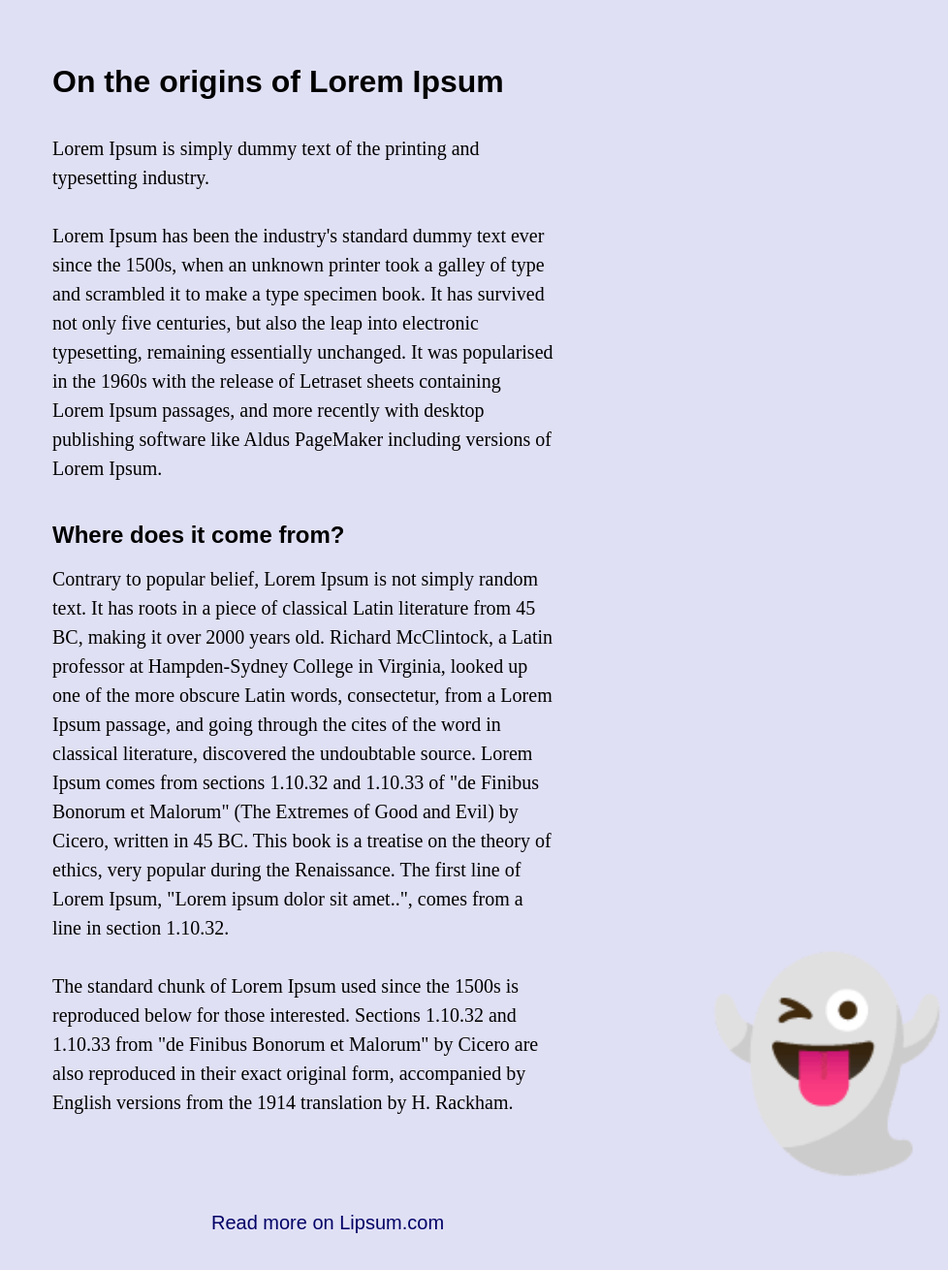
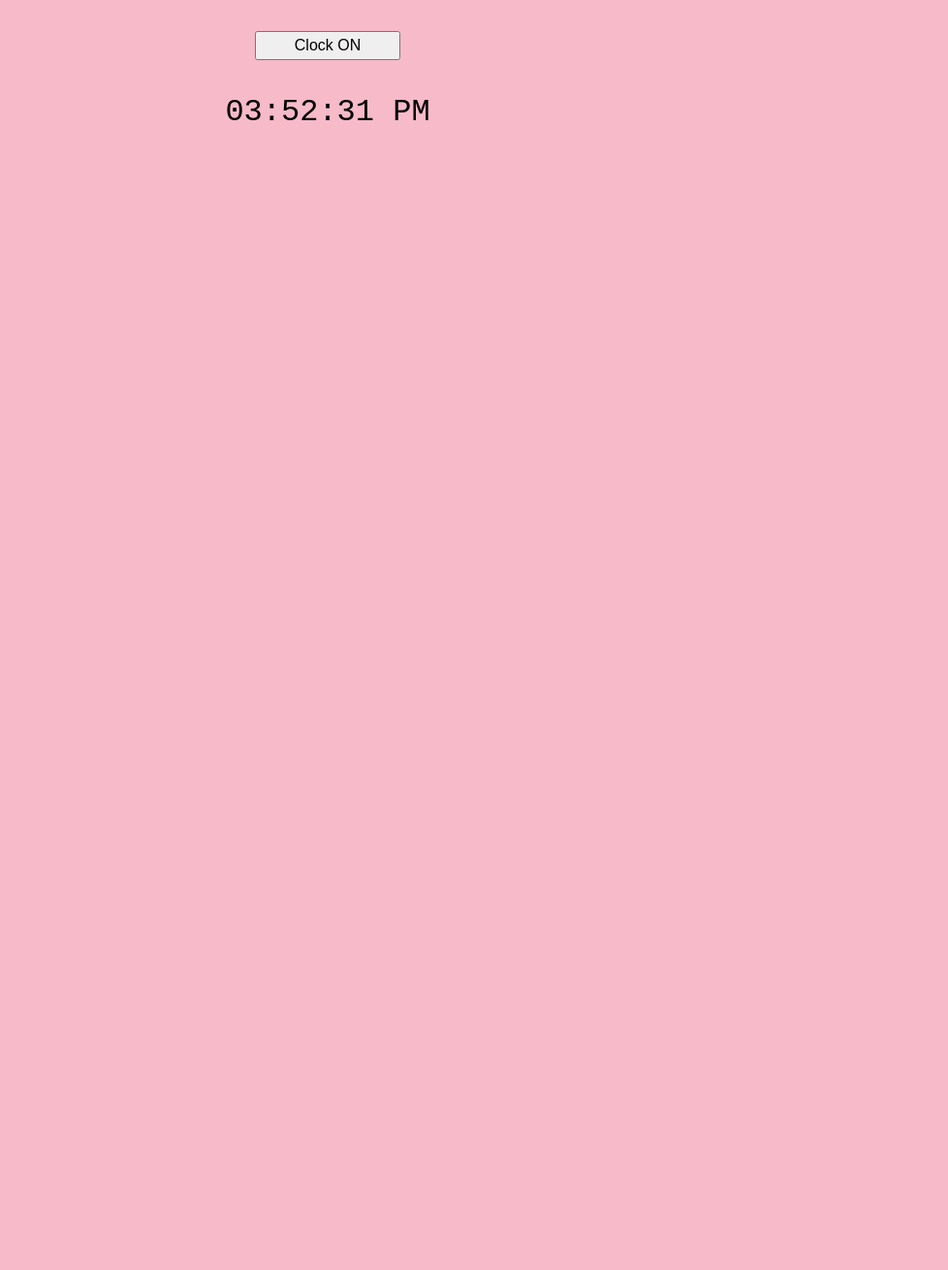
Before and after one commit to simotae14/react-joy-exercises, a React (Create React App) app: page / in a window 1280 px wide. Shown: the top 1310 px of the page at 97% size, without its empty margins (302-1280 px from the left). After the commit the page ends 800 px from the top, so only its background shows below. Built offline with nearby package versions, Linux system fonts and the light colour scheme; a web font is replaced by a local one.

Commit message:
96 Side Effect - Cleanup Functions Exercises - 03 Digital Clock

```diff
--- a/package.json
+++ b/package.json
@@ -6,8 +6,10 @@
     "@testing-library/jest-dom": "^5.17.0",
     "@testing-library/react": "^13.4.0",
     "@testing-library/user-event": "^13.5.0",
+    "date-fns": "^3.3.1",
     "react": "^18.2.0",
     "react-dom": "^18.2.0",
+    "react-feather": "^2.0.10",
     "react-scripts": "5.0.1",
     "web-vitals": "^2.1.4"
   },
--- a/src/App.js
+++ b/src/App.js
@@ -1,54 +1,21 @@
 import React from 'react';
 
-import Toasty from './Toasty';
+import Clock from './Clock'
 
 function App() {
+  const [showClock, setShowClock] = React.useState(true);
+
   return (
-    <main>
-      <article>
-        <h1>On the origins of Lorem Ipsum</h1>
-        <p>
-          Lorem Ipsum is simply dummy text of the printing and typesetting
-          industry.
-        </p>
-        <p>
-          Lorem Ipsum has been the industry's standard dummy text ever since the
-          1500s, when an unknown printer took a galley of type and scrambled it to
-          make a type specimen book. It has survived not only five centuries, but
-          also the leap into electronic typesetting, remaining essentially
-          unchanged. It was popularised in the 1960s with the release of Letraset
-          sheets containing Lorem Ipsum passages, and more recently with desktop
-          publishing software like Aldus PageMaker including versions of Lorem
-          Ipsum.
-        </p>
-        <h2>Where does it come from?</h2>
-        <p>
-          Contrary to popular belief, Lorem Ipsum is not simply random text. It
-          has roots in a piece of classical Latin literature from 45 BC, making it
-          over 2000 years old. Richard McClintock, a Latin professor at
-          Hampden-Sydney College in Virginia, looked up one of the more obscure
-          Latin words, consectetur, from a Lorem Ipsum passage, and going through
-          the cites of the word in classical literature, discovered the
-          undoubtable source. Lorem Ipsum comes from sections 1.10.32 and 1.10.33
-          of "de Finibus Bonorum et Malorum" (The Extremes of Good and Evil) by
-          Cicero, written in 45 BC. This book is a treatise on the theory of
-          ethics, very popular during the Renaissance. The first line of Lorem
-          Ipsum, "Lorem ipsum dolor sit amet..", comes from a line in section
-          1.10.32.
-        </p>
-        <p>
-          The standard chunk of Lorem Ipsum used since the 1500s is reproduced
-          below for those interested. Sections 1.10.32 and 1.10.33 from "de
-          Finibus Bonorum et Malorum" by Cicero are also reproduced in their exact
-          original form, accompanied by English versions from the 1914 translation
-          by H. Rackham.
-        </p>
-      </article>
+    <>
+      <button
+        className="clock-toggle"
+        onClick={() => setShowClock(!showClock)}
+      >
+        {showClock ? 'Clock ON' : 'Clock OFF'}
+      </button>
 
-      <Toasty />
-
-      <a href="https://www.lipsum.com/">Read more on Lipsum.com</a>
-    </main>
+      {showClock && <Clock />}
+    </>
   );
 }
 
--- /dev/null
+++ b/src/Clock.js
@@ -0,0 +1,26 @@
+import React from 'react';
+import format from 'date-fns/format';
+
+function Clock() {
+  const [time, setTime] = React.useState(new Date());
+
+  React.useEffect(() => {
+    const intervalId = window.setInterval(() => {
+      console.log('tick');
+      setTime(new Date());
+    }, 1000);
+
+    // cleanup function
+    return () => {
+      window.clearInterval(intervalId);
+    };
+  }, []);
+
+  return (
+    <p className="clock">
+      {format(time, 'hh:mm:ss a')}
+    </p>
+  );
+}
+
+export default Clock;
--- a/src/Toasty.js
+++ /dev/null
@@ -1,48 +0,0 @@
-/*
-
-To stop an IntersectionObserver, you can run:
-  observer.disconnect();
-
-*/
-import React from 'react';
-
-import styles from './Toasty.module.css';
-
-function Toasty() {
-  const [isShown, setIsShown] = React.useState(false);
-
-  const wrapperRef = React.useRef();
-
-  React.useEffect(() => {
-    console.log('observe')
-    const observer = new IntersectionObserver((entries) => {
-      const [entry] = entries;
-
-      setIsShown(entry.isIntersecting);
-    });
-
-    observer.observe(wrapperRef.current);
-
-    // cleanup function
-    return () => {
-      observer.disconnect();
-    };
-  }, []);
-
-  const translateX = isShown ? '0%' : '100%';
-
-  return (
-    <div ref={wrapperRef} className={styles.wrapper}>
-      <div
-        className={styles.character}
-        style={{
-          transform: `translateX(${translateX})`,
-        }}
-      >
-        👻
-      </div>
-    </div>
-  );
-}
-
-export default Toasty;
--- a/src/Toasty.module.css
+++ /dev/null
@@ -1,11 +0,0 @@
-.wrapper {
-  position: relative;
-  pointer-events: none;
-}
-.character {
-  position: absolute;
-  right: 0;
-  bottom: 0;
-  font-size: 200px;
-  transition: transform 200ms;
-}
--- a/src/styles.css
+++ b/src/styles.css
@@ -1,37 +1,23 @@
 #root {
-  min-height: 200vh;
+  height: 200px;
 }
 body {
-  background: hsl(240deg 50% 92%);
-  padding: 0;
+  background: hsl(345deg 80% 85%);
 }
-main {
-  overflow: hidden;
+#root {
+  display: grid;
+  place-content: center;
 }
-article {
-  max-width: 600px;
-  margin: 0 auto;
-  padding: 64px 64px 64px 16px;
+.clock {
+  font-size: 2rem;
+  font-family: monospace;
+  font-variant-numeric: tabular-nums;
 }
-h1 {
-  font-size: 2rem;
-  line-height: 1.3;
-  margin-bottom: 1em;
+.clock-toggle {
+  position: fixed;
+  left: 0;
+  right: 0;
+  top: 32px;
+  margin: auto;
+  width: 150px;
 }
-h2 {
-  margin-top: 1.5em;
-  margin-bottom: 0.5em;
-}
-p {
-  font-family: serif;
-  font-size: 1.25rem;
-  margin-bottom: 1.5em;
-}
-a {
-  display: block;
-  text-align: center;
-  color: hsl(240deg 100% 20%);
-  text-decoration: none;
-  font-size: 1.25rem;
-  padding-bottom: 128px;
-}
```
Also changed, not shown: src/WindowSize.js (deleted, +0 -40 lines), 1 other file (tests, documents, lock files or other folders).
